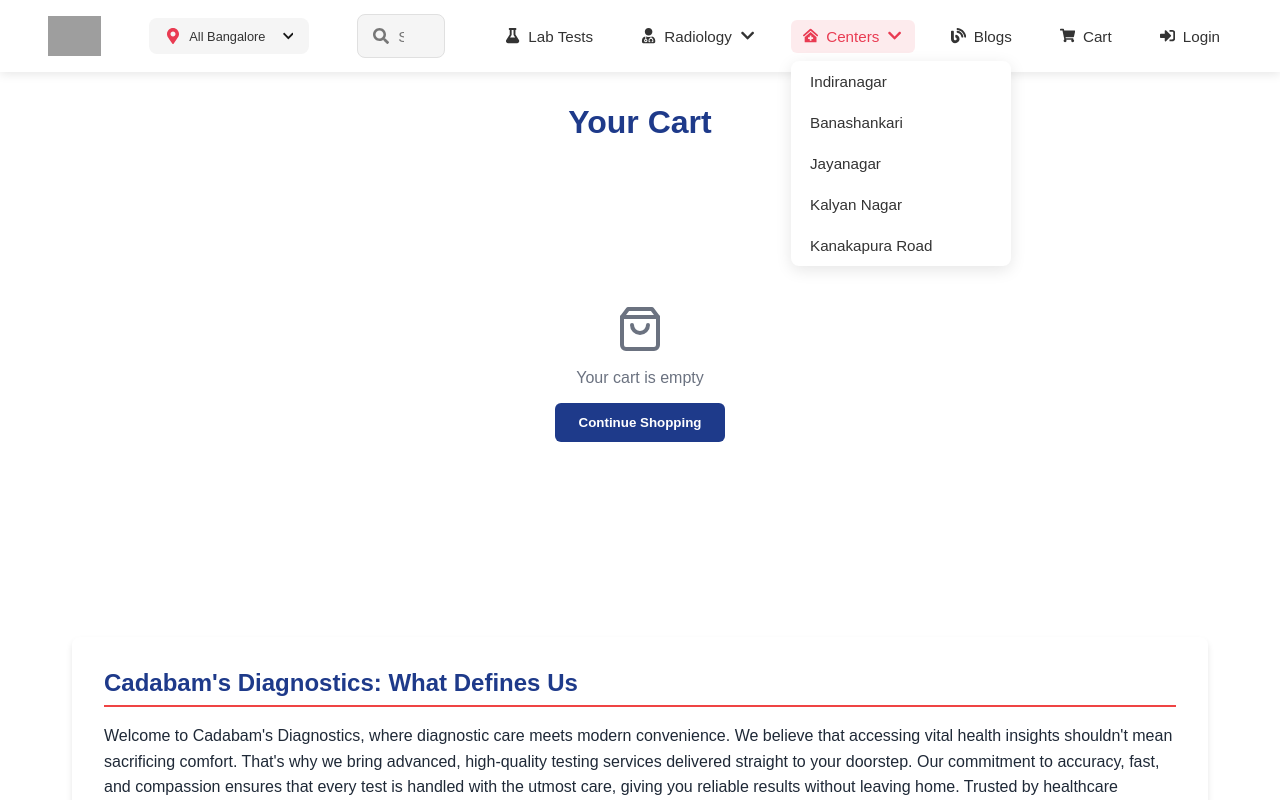
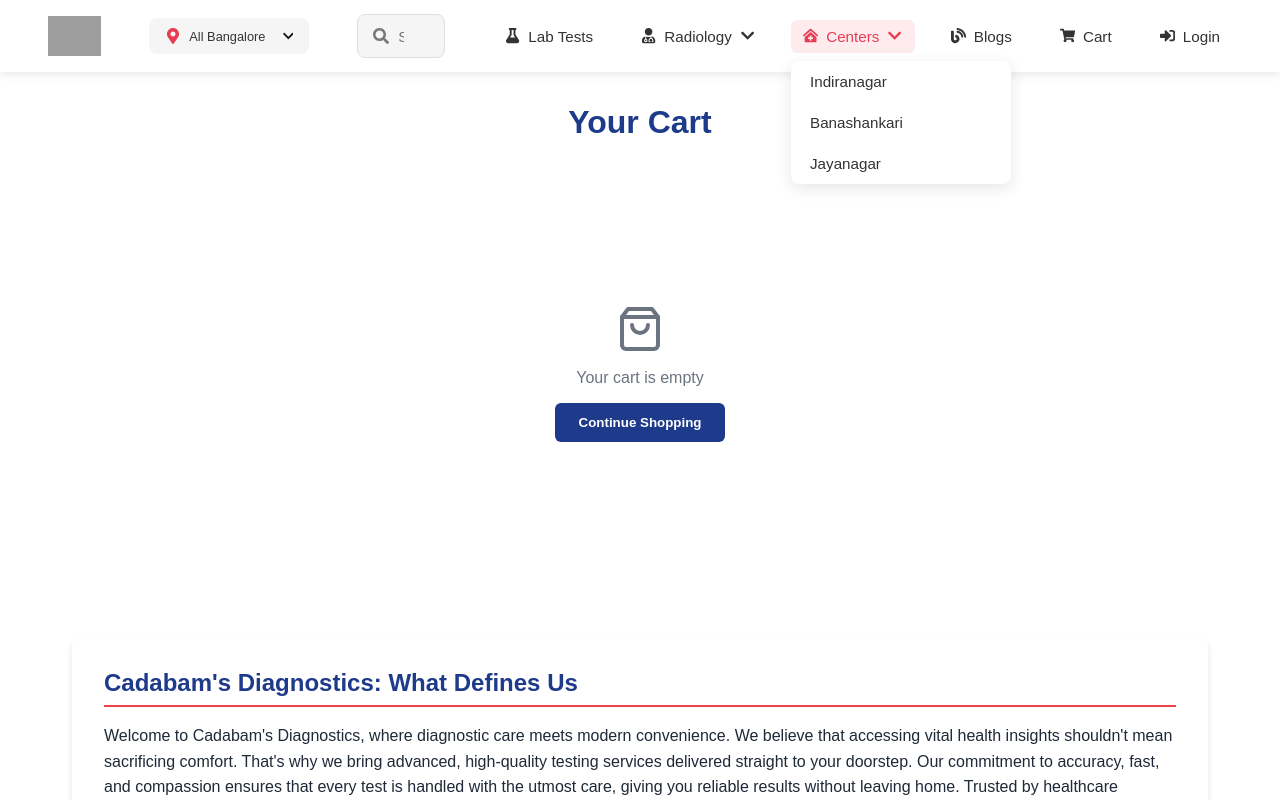
Before and after one commit to EXARFit/cadabams-diagnostics-frontend, a Next.js app: page /cart in a window 1280 px wide. Both pictures are taken after a click on the button "Centers". Shown: the top 800 px of the page. Built offline with nearby package versions, Linux system fonts and the light colour scheme; grey boxes are pictures that could not be loaded.

Commit message:
navbar changes

```diff
--- a/components/home/Navbar.js
+++ b/components/home/Navbar.js
@@ -41,6 +41,11 @@ export default function Navbar() {
   const router = useRouter();
   const { isAuthenticated, logout } = useAuth();
   const { cart } = useContext(CartContext);
+
+  // Filter centers to only include specific locations
+  const centerLocations = BANGALORE_LOCATIONS.filter(location =>
+    ['indiranagar', 'banashankari', 'jayanagar'].includes(location.value)
+  );
 
   useEffect(() => {
     const handleRouteChange = () => {
@@ -285,7 +290,7 @@ export default function Navbar() {
               </button>
 
               <div className={`${styles.dropdownContent} ${isCentersDropdownOpen ? styles.visible : ''}`}>
-                {BANGALORE_LOCATIONS.slice(1).map((location) => (
+                {centerLocations.map((location) => (
                   <Link
                     key={location.path}
                     href={`/bangalore/center/${location.value}`}
```
